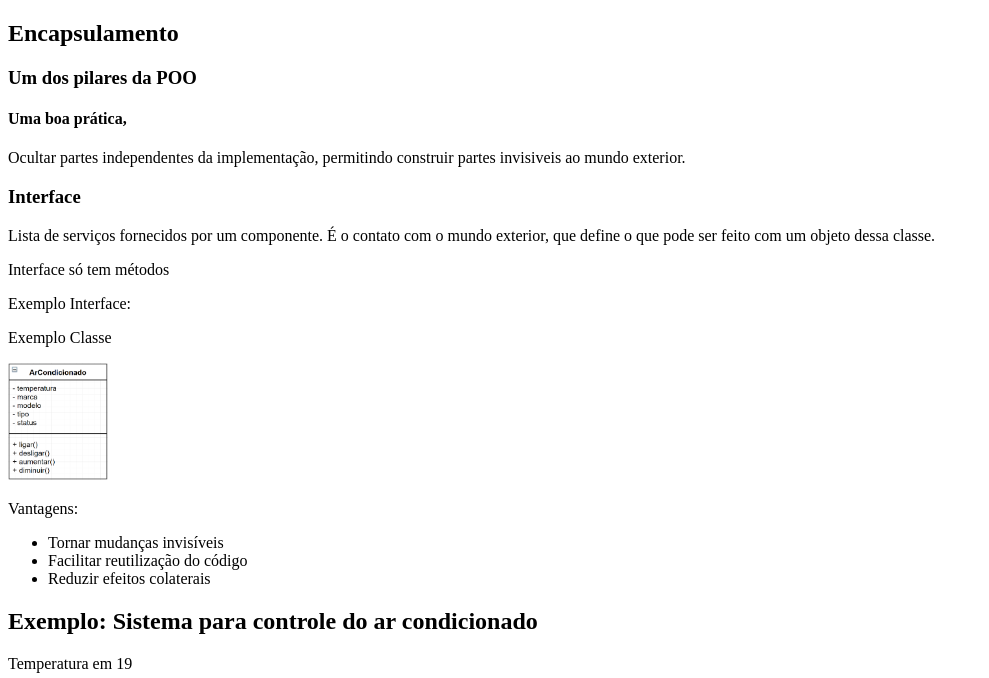
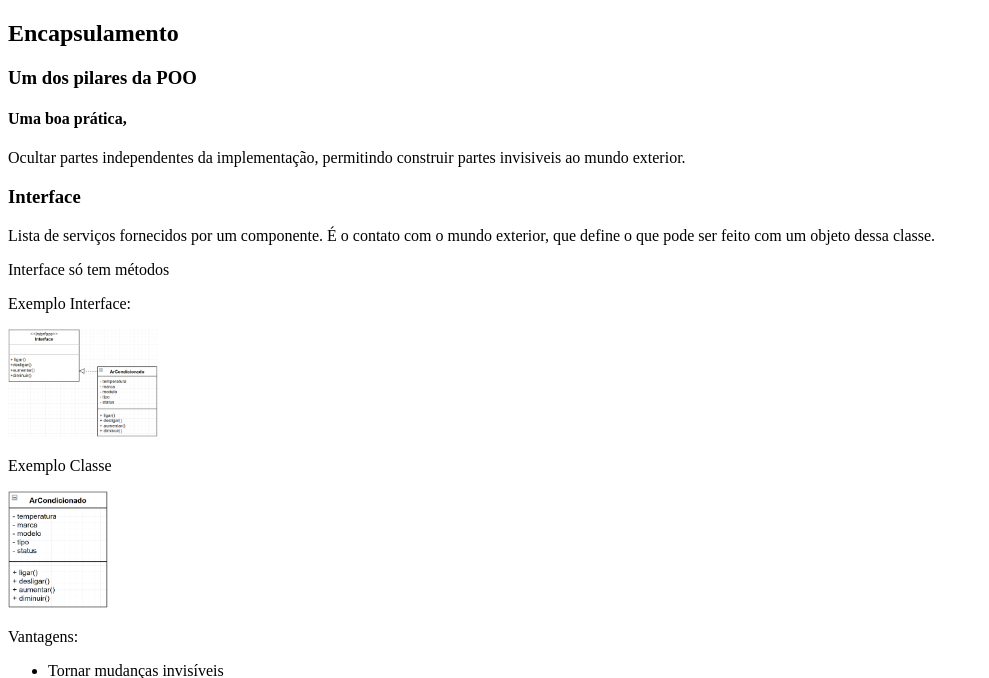
Before and after one commit to endroni/TII2001M-03, a PHP site: page / in a window 1280 px wide. Shown: the top 678 px of the page, without its empty margins (0-989 px from the left). Run offline with PHP 8.4, Linux system fonts and the light colour scheme.

Commit message:
interface diagram

```diff
--- a/aula05/index.php
+++ b/aula05/index.php
@@ -15,7 +15,7 @@
     <p>Lista de serviços fornecidos por um componente. É o contato com o mundo exterior, que define o que pode ser feito com um objeto dessa classe.</p>
     <p>Interface só tem métodos</p>
     <p>Exemplo Interface:</p>
-    <!-- <img src="interface.png" alt="Interface"> -->
+    <img src="interface.png" alt="Interface" width="150px">
     <p>Exemplo Classe</p>
     <img src="clasArCondicionado.png" alt="Diagrama de Classe" width="100px">
     <p>Vantagens:</p>
```
Also changed, not shown: aula05/interface.png (added).
